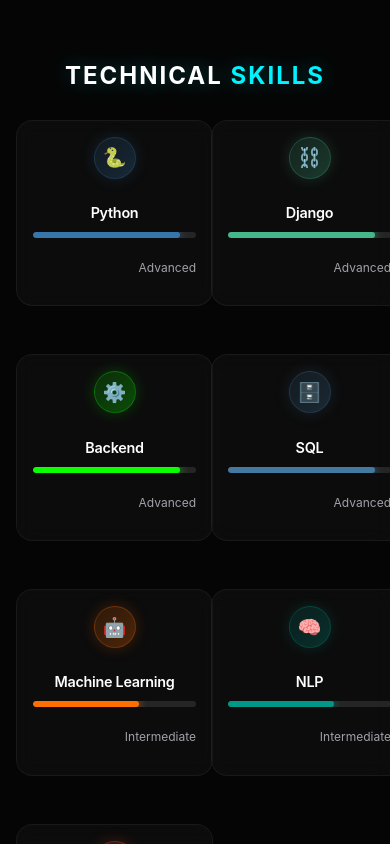
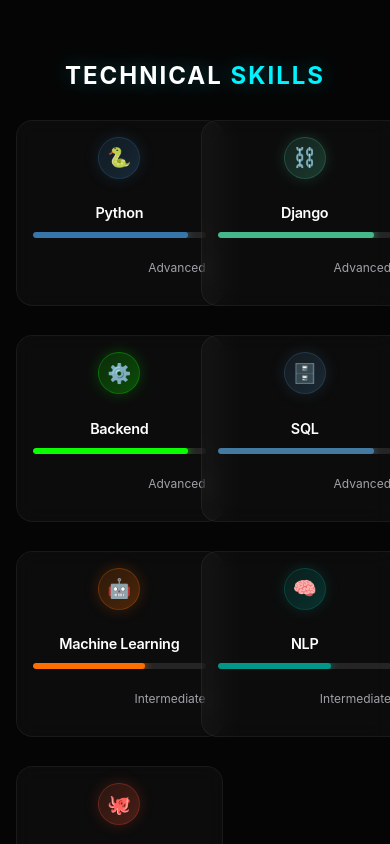
Before and after one commit to Wiplash22/portfolio-2026, a React (Vite) app: page / in a window 390 px wide. Shown: the part 2700-3544 px from the top of the page. Built offline with nearby package versions, Linux system fonts and the light colour scheme.

Commit message:
Refactor: Move grids to CSS for better responsiveness and fix email overflow

```diff
--- a/src/components/Contact.jsx
+++ b/src/components/Contact.jsx
@@ -10,7 +10,7 @@ const Contact = () => {
                         Ready to start a project?
                     </p>
 
-                    <div style={styles.grid}>
+                    <div className="contact-grid">
                         <a href="mailto:antonyjporuthukkaran33290@gmail.com" style={styles.item}>
                             <span style={styles.label}>Email</span>
                             <span style={styles.value}>antonyjporuthukkaran33290@gmail.com</span>
@@ -66,12 +66,7 @@ const styles = {
         marginBottom: '3rem',
     },
     grid: {
-        display: 'grid',
-        gap: '1.5rem',
-        width: '100%',
-        maxWidth: '500px',
-        margin: '0 auto 3rem auto',
-        textAlign: 'left',
+        // Moved to index.css .contact-grid
     },
     item: {
         display: 'flex',
--- a/src/components/Projects.jsx
+++ b/src/components/Projects.jsx
@@ -33,7 +33,7 @@ const Projects = () => {
         <section id="projects" className="section" style={styles.section}>
             <div className="container">
                 <h2 className="section-heading">LATEST <span style={{ color: 'var(--accent-color)' }}>PROJECTS</span></h2>
-                <div style={styles.grid}>
+                <div className="projects-grid">
                     {projectsData.map((project, index) => (
                         <div key={index} style={styles.card} className="project-card" onClick={() => window.open(project.link, '_blank')}>
                             <div style={styles.content}>
@@ -72,9 +72,7 @@ const styles = {
         // Moved to index.css .section-heading
     },
     grid: {
-        display: 'grid',
-        gridTemplateColumns: 'repeat(auto-fit, minmax(280px, 1fr))',
-        gap: '2rem',
+        // Moved to index.css .projects-grid
     },
     card: {
         background: 'linear-gradient(145deg, rgba(255,255,255,0.03) 0%, rgba(255,255,255,0.01) 100%)',
--- a/src/components/Skills.jsx
+++ b/src/components/Skills.jsx
@@ -16,7 +16,7 @@ const Skills = () => {
             <div className="container">
                 <h2 className="section-heading">TECHNICAL <span style={{ color: 'var(--primary-color)' }}>SKILLS</span></h2>
 
-                <div style={styles.grid}>
+                <div className="skills-grid">
                     {skillsData.map((skill, index) => (
                         <div key={index} style={styles.card} className="skill-card">
                             <div style={styles.iconWrapper(skill.color)} className="icon-wrapper">
@@ -44,11 +44,7 @@ const styles = {
         // Moved to index.css .section-heading
     },
     grid: {
-        display: 'grid',
-        gridTemplateColumns: 'repeat(auto-fit, minmax(135px, 1fr))',
-        gap: '2rem',
-        maxWidth: '1000px',
-        margin: '0 auto',
+        // Moved to index.css .skills-grid
     },
     card: {
         background: 'rgba(255, 255, 255, 0.03)',
--- a/src/index.css
+++ b/src/index.css
@@ -145,6 +145,36 @@ a {
   color: var(--primary-color);
 }
 
+/* Grid Layouts */
+.skills-grid {
+  display: grid;
+  grid-template-columns: repeat(auto-fit, minmax(220px, 1fr));
+  gap: 2rem;
+  max-width: 1000px;
+  margin: 0 auto;
+}
+
+.projects-grid {
+  display: grid;
+  grid-template-columns: repeat(auto-fit, minmax(300px, 1fr));
+  gap: 2rem;
+}
+
+.contact-grid {
+  display: grid;
+  gap: 1.5rem;
+  width: 100%;
+  max-width: 500px;
+  margin: 0 auto 3rem auto;
+  text-align: left;
+}
+
+/* Ensure long emails don't break layout */
+.contact-card .value {
+  word-break: break-all;
+  overflow-wrap: anywhere;
+}
+
 h1,
 h2,
 h3 {
@@ -285,8 +315,20 @@ h3 {
 
   /* Reduce grid gap on mobile */
   .grid,
-  .hexagon-grid {
+  .hexagon-grid,
+  .projects-grid {
     gap: 1rem !important;
+  }
+
+  /* Force 2 columns for skills on mobile */
+  .skills-grid {
+    grid-template-columns: repeat(2, 1fr) !important;
+    gap: 0.8rem !important;
+  }
+
+  /* Projects stay 1 column on mobile */
+  .projects-grid {
+    grid-template-columns: 1fr !important;
   }
 
   /* Hero adjustments */
```
